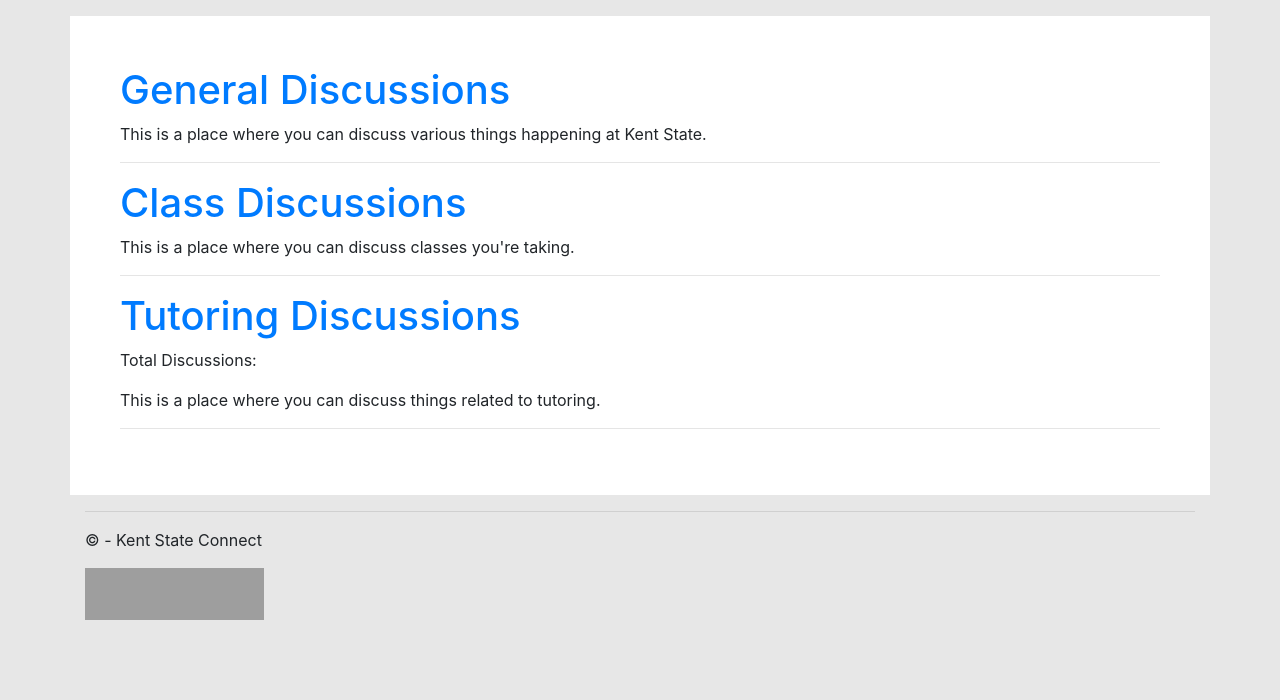
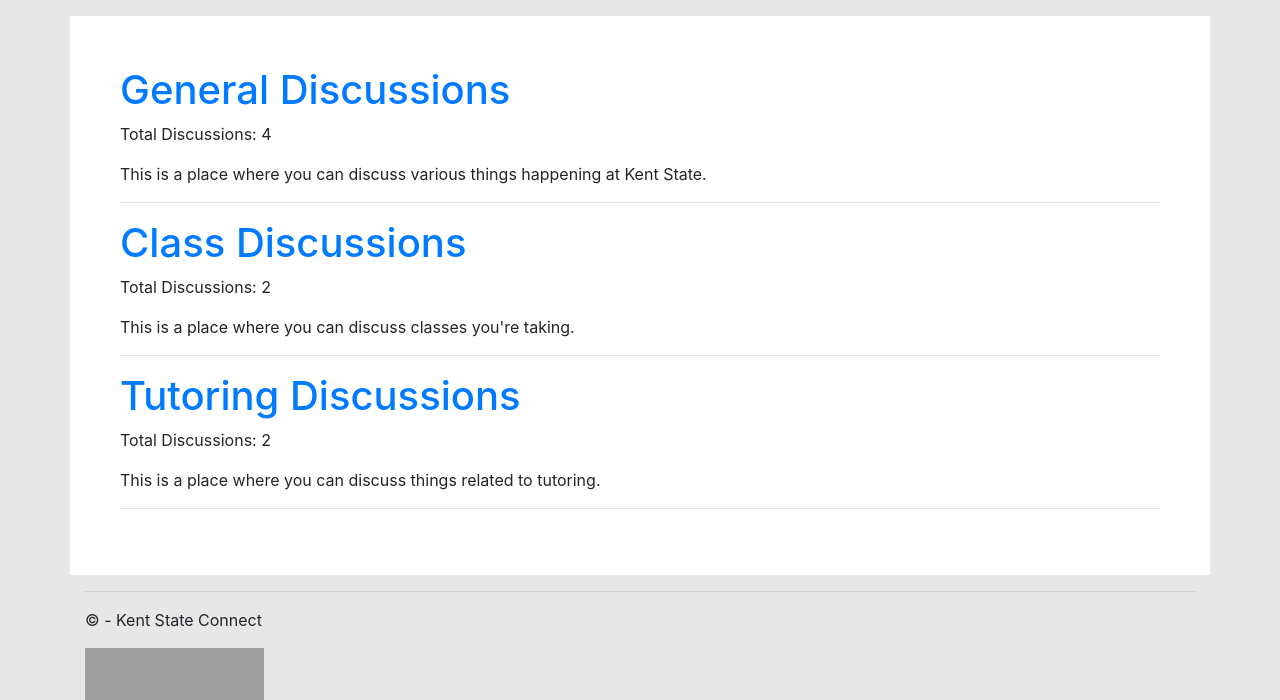
Before and after one commit to justintclark/Kent-State-Connect, a Django app: page / in a window 1280 px wide. Shown: the part 487-1187 px from the top of the page. Before the commit the page ends 1107 px from the top, so only its background shows below. Run offline with Django 3.2, Linux system fonts and the light colour scheme; data comes from the database, SQL or seed files in the repository; parts of the project's set-up code (start-up, migrations or seed data) failed here and were passed over; some libraries are stand-ins or nearby versions; grey boxes are pictures that could not be loaded.

Commit message:
Fixed forum counters

```diff
--- a/Discussion_forum/views.py
+++ b/Discussion_forum/views.py
@@ -5,9 +5,13 @@
 
 def home(request):
     forums=forum.objects.all()
-    #count=forums.count()
+    generalcount=forum.objects.filter(category=1).count()
+    classcount=forum.objects.filter(category=2).count()
+    tutoringcount=forum.objects.filter(category=3).count()
     context={'forums':forums,
-            }
+            'generalcount':generalcount,
+            'classcount':classcount,
+            'tutoringcount':tutoringcount}
     return render(request,'home.html', context)
 
 def addInForum(request):
--- a/templates/home.html
+++ b/templates/home.html
@@ -27,17 +27,17 @@
     <div class="card-body container" style="padding: 30px; background: white;">
         <div class="card-body container">
         <a href="http://localhost:8000/GeneralDiscussions/"><h1>General Discussions</h1></a>
-        <!--<p align="right>">Total Discussions: {{count}}</p>-->
+        <p align="right>">Total Discussions: {{generalcount}}</p>
         This is a place where you can discuss various things happening at Kent State.
         <br>
         <hr>
         <a href="http://localhost:8000/ClassDiscussions/"><h1>Class Discussions</h1></a>
-        <!--<p align="right>">Total Discussions: {{count}}</p>-->
+        <p align="right>">Total Discussions: {{classcount}}</p>
         This is a place where you can discuss classes you're taking.
         <br>
         <hr>
         <a href="http://localhost:8000/TutoringDiscussions/"><h1>Tutoring Discussions</h1></a>
-        <p align="right>">Total Discussions: {{count}}</p>
+        <p align="right>">Total Discussions: {{tutoringcount}}</p>
         This is a place where you can discuss things related to tutoring.
         <br>
         <hr>
```
